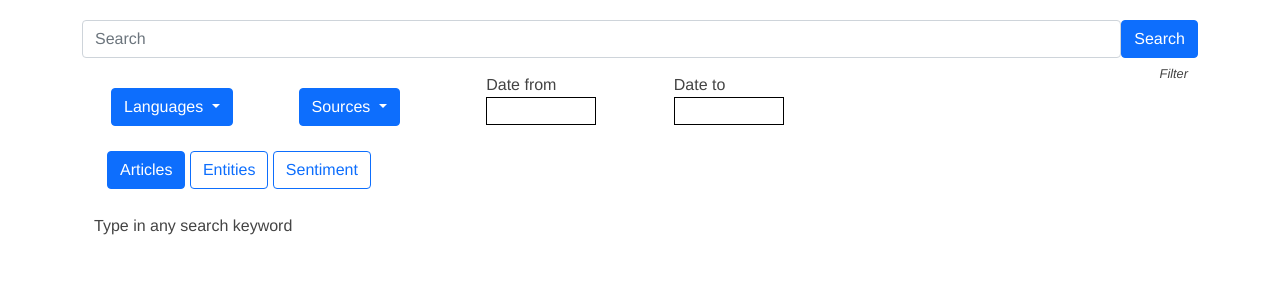
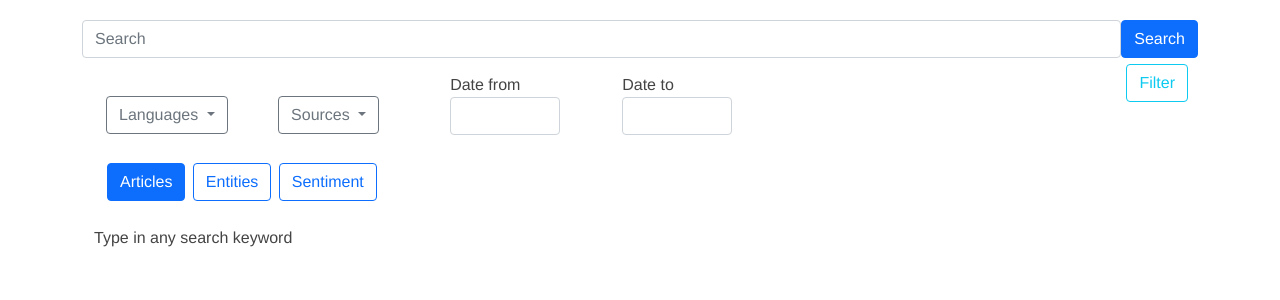
Before and after one commit to Pesinn/DataMining, a Flask app: page / in a window 1280 px wide. Shown: the part 56-356 px from the top of the page. Run offline with Flask 2, Linux system fonts and the light colour scheme; some libraries are stand-ins or nearby versions.

Commit message:
F: Filter decorations

```diff
--- a/Frontend/static/css/search.css
+++ b/Frontend/static/css/search.css
@@ -1,5 +1,6 @@
 .Search-buttons {
   margin: 25px;
+  font-size: 20pt;
 }
 
 .Search-filer {
@@ -14,20 +15,14 @@
   margin-top: 15px;
 }
 
-.Search-filtering-datepicker-button {
-  margin-top: 15px;
+.Search-filtering-button {
+  margin-top: 23px;
 }
 
-.Search-filtering-container {
-  margin-left: 5px;
-  margin-right: 5px;
-}
-
-.Search-filtering-datepicker-text {
+.Search-filtering-datepicker p {
   margin-bottom: 0px;
 }
 
 .Search-filtering-datepicker-input {
-  border: solid 1px;
   width: 110px;
 }
--- a/Frontend/templates/search.html
+++ b/Frontend/templates/search.html
@@ -7,17 +7,17 @@
 </form>
 
 <div class="Search-filer">
-  <p onclick="triggerFilter()">Filter</p>
+  <button type="button" onclick="triggerFilter()" class="btn btn-outline-info">Filter</button>
 </div>
 
 <div id="Search-filtering" class="Search-filtering">
 
   <div class="container">
     <div class="row">
-      <div class="col-sm-3 col-md-2 Search-filtering-container">
+      <div class="col-sm-3 col-md-3 col-lg-2">
 
-        <div class="dropdown Search-filtering-datepicker-button">
-          <button class="btn btn-primary dropdown-toggle" type="button" id="dropdownMenuButton1" data-bs-toggle="dropdown" aria-expanded="false">
+        <div class="dropdown Search-filtering-button">
+          <button class="btn btn-outline-secondary dropdown-toggle" type="button" id="dropdownMenuButton1" data-bs-toggle="dropdown" aria-expanded="false">
             Languages
           </button>
           <ul class="dropdown-menu" aria-labelledby="dropdownMenuButton1">
@@ -37,10 +37,10 @@
         </div>
 
       </div>
-      <div class="col-sm-3 col-md-2 Search-filtering-container">
+      <div class="col-sm-3 col-md-3 col-lg-2">
 
-        <div class="dropdown Search-filtering-datepicker-button">
-          <button class="btn btn-primary dropdown-toggle" type="button" id="dropdownMenuButton1" data-bs-toggle="dropdown" aria-expanded="false">
+        <div class="dropdown Search-filtering-button">
+          <button class="btn btn-outline-secondary dropdown-toggle" type="button" id="dropdownMenuButton1" data-bs-toggle="dropdown" aria-expanded="false">
             Sources
           </button>
           <ul class="dropdown-menu" aria-labelledby="dropdownMenuButton1">
@@ -60,13 +60,13 @@
         </div>
 
       </div>
-      <div class="col-sm-3 col-md-2 Search-filtering-container">
-        <p class="Search-filtering-datepicker-text">Date from</p>
-        <input class="Search-filtering-datepicker-input" type="text" id="datepicker_date_from">
+      <div class="col-sm-3 col-md-3 col-lg-2 Search-filtering-datepicker">
+        <p>Date from</p>
+        <input class="form-control Search-filtering-datepicker-input" type="text" id="datepicker_date_from">
       </div>
-      <div class="col-sm-3 col-md-2 Search-filtering-container">
-        <p class="Search-filtering-datepicker-text">Date to</p>
-        <input class="Search-filtering-datepicker-input"type="text" id="datepicker_date_to">
+      <div class="col-sm-3 col-md-3 col-lg-2 Search-filtering-datepicker">
+        <p>Date to</p>
+        <input class="form-control Search-filtering-datepicker-input"type="text" id="datepicker_date_to">
       </div>
     </div>
   </div>
```
